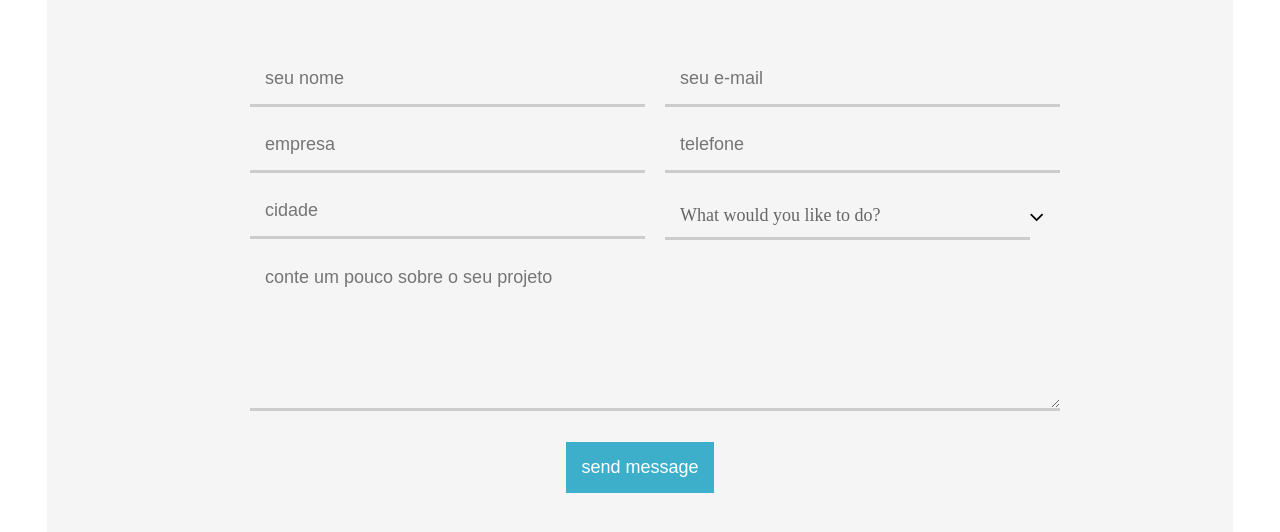
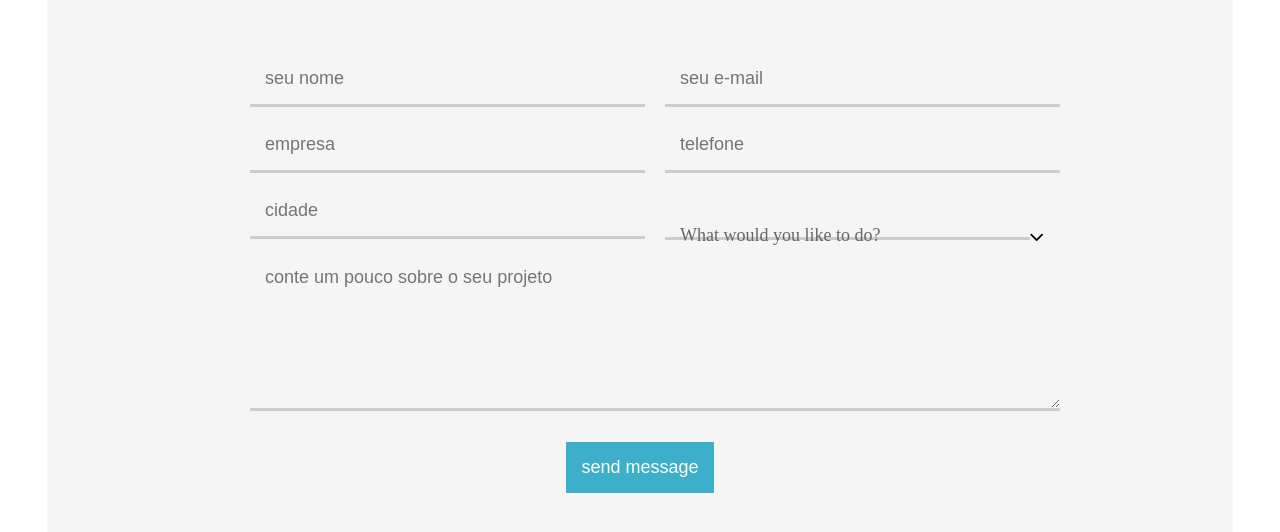
Before and after one commit to AndrewSLentz/bubb-proj, a plain HTML site: page index.html in a window 1280 px wide. Shown: the part 330-862 px from the top of the page. Drawn offline with Linux system fonts and the light colour scheme.

Commit message:
finished formatting form

```diff
--- a/src/index.css
+++ b/src/index.css
@@ -267,7 +267,7 @@ div.select-skin-text-clip {
 .select-skin-mask {
   width: 100%;
   z-index: -5;
-  margin-top: -65px;
+  margin-top: -45px;
 }
 
 .select-skin-mask::before {
```
